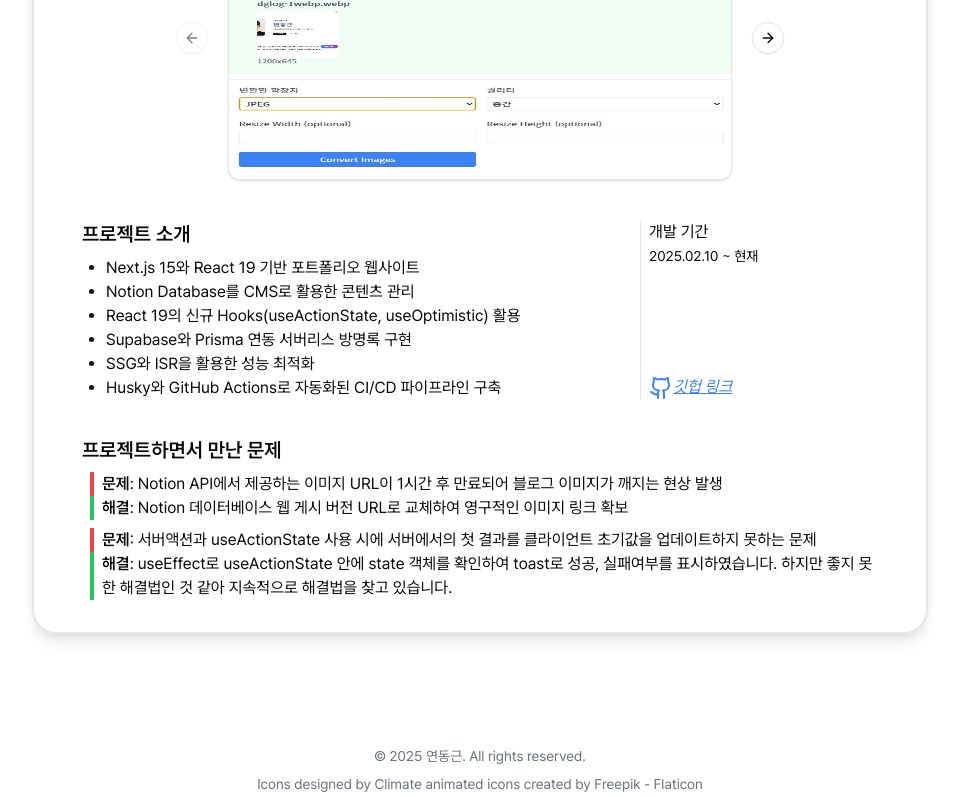
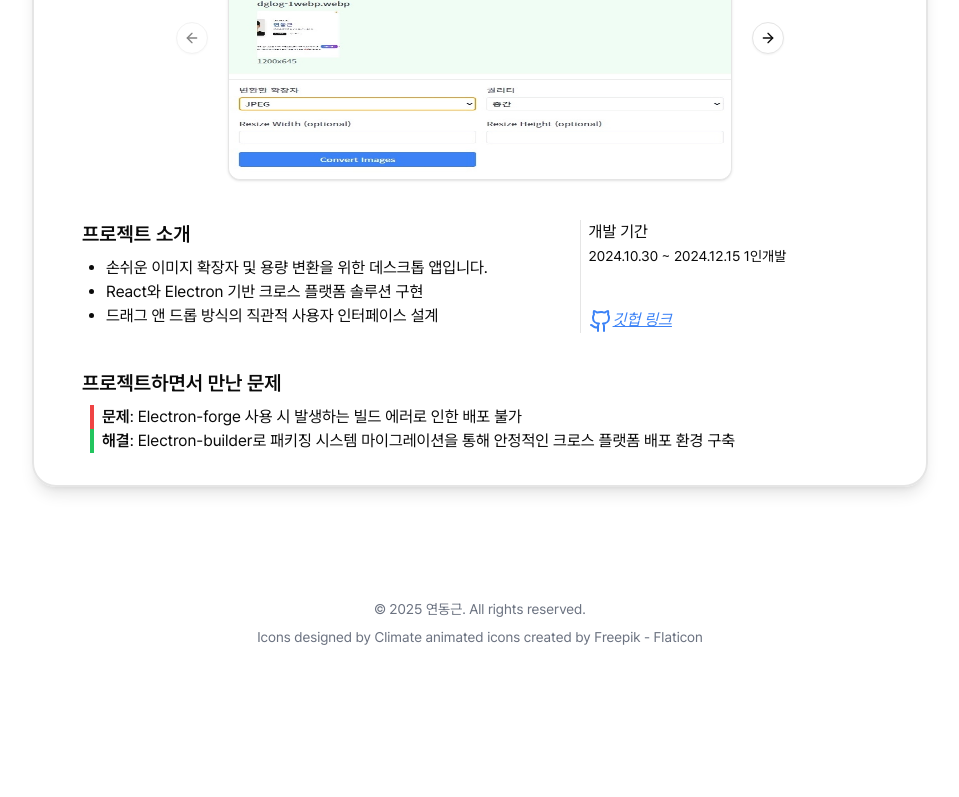
Before and after one commit to YEONDG/dglog, a Next.js app: page / in a window 1280 px wide. Shown: the part 3741-4538 px from the top of the page, without its empty margins (160-1119 px from the left). After the commit the page ends 4404 px from the top, so only its background shows below. Built offline with nearby package versions, Linux system fonts and the light colour scheme.

Commit message:
feat: home 이미지 변환 프로젝트 추가

```diff
--- a/components/home/projects/image-conversion-app.tsx
+++ b/components/home/projects/image-conversion-app.tsx
@@ -7,7 +7,7 @@ const ImageConversionApp = () => {
   return (
     <ProjectCard>
       <h1 className="py-1 text-center text-3xl font-bold md:px-4 md:text-left">
-        DGlog
+        이미지 변환앱
       </h1>
       <div className="w-full md:px-6">
         <section className="flex justify-center">
@@ -18,19 +18,16 @@ const ImageConversionApp = () => {
         <section className="space-y-2 border-b pb-2 md:border-b-0 md:border-r md:pb-0">
           <h3 className="text-xl font-semibold">프로젝트 소개</h3>
           <ul className="list-disc pl-6">
-            <li>Next.js 15와 React 19 기반 포트폴리오 웹사이트</li>
-            <li>Notion Database를 CMS로 활용한 콘텐츠 관리</li>
-            <li>React 19의 신규 Hooks(useActionState, useOptimistic) 활용</li>
-            <li>Supabase와 Prisma 연동 서버리스 방명록 구현</li>
-            <li>SSG와 ISR을 활용한 성능 최적화</li>
-            <li>Husky와 GitHub Actions로 자동화된 CI/CD 파이프라인 구축</li>
+            <li>손쉬운 이미지 확장자 및 용량 변환을 위한 데스크톱 앱입니다.</li>
+            <li>React와 Electron 기반 크로스 플랫폼 솔루션 구현</li>
+            <li>드래그 앤 드롭 방식의 직관적 사용자 인터페이스 설계</li>
           </ul>
         </section>
         <header className="flex justify-between gap-10 pt-2 md:flex-col md:pl-2 md:pt-0">
           <div>
             <div>개발 기간</div>
-            <time dateTime="2022-12-06" className="text-sm">
-              2025.02.10 ~ 현재
+            <time dateTime="2024.12.15" className="text-sm">
+              2024.10.30 ~ 2024.12.15 1인개발
             </time>
           </div>
           <nav className="flex flex-col gap-2">
@@ -50,26 +47,13 @@ const ImageConversionApp = () => {
         <ul className="space-y-2 pl-2">
           <li>
             <div className="border-l-4 border-l-red-500 pl-2">
-              <span className="font-semibold">문제</span>: Notion API에서
-              제공하는 이미지 URL이 1시간 후 만료되어 블로그 이미지가 깨지는
-              현상 발생
+              <span className="font-semibold">문제</span>: Electron-forge 사용
+              시 발생하는 빌드 에러로 인한 배포 불가
             </div>
             <div className="border-l-4 border-l-green-500 pl-2">
-              <span className="font-semibold">해결</span>: Notion 데이터베이스
-              웹 게시 버전 URL로 교체하여 영구적인 이미지 링크 확보
-            </div>
-          </li>
-          <li>
-            <div className="border-l-4 border-l-red-500 pl-2">
-              <span className="font-semibold">문제</span>: 서버액션과
-              useActionState 사용 시에 서버에서의 첫 결과를 클라이언트 초기값을
-              업데이트하지 못하는 문제
-            </div>
-            <div className="border-l-4 border-l-green-500 pl-2">
-              <span className="font-semibold">해결</span>: useEffect로
-              useActionState 안에 state 객체를 확인하여 toast로 성공, 실패여부를
-              표시하였습니다. 하지만 좋지 못한 해결법인 것 같아 지속적으로
-              해결법을 찾고 있습니다.
+              <span className="font-semibold">해결</span>: Electron-builder로
+              패키징 시스템 마이그레이션을 통해 안정적인 크로스 플랫폼 배포 환경
+              구축
             </div>
           </li>
         </ul>
```
